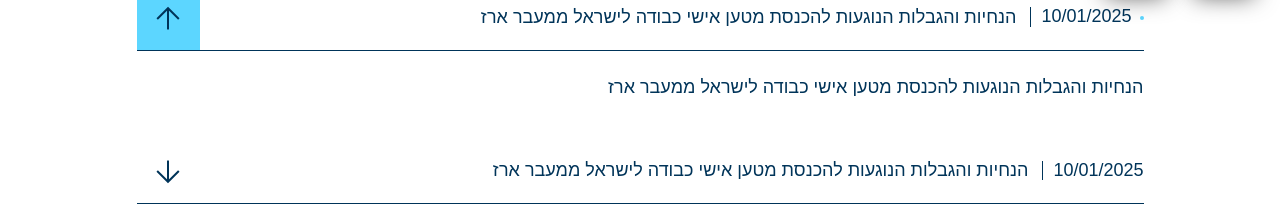
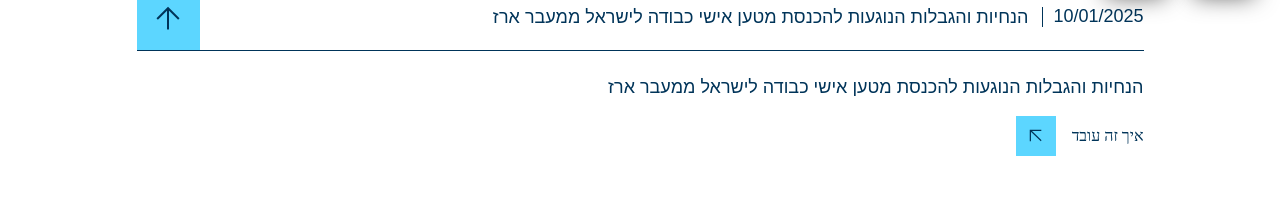
Before and after one commit to danniuz/border-crossing, a website built with Vite: page flashes.html in a window 1280 px wide. Shown: the part 573-784 px from the top of the page. Built offline with nearby package versions, Linux system fonts and the light colour scheme; a web font is replaced by a local one.

Commit message:
Fix faq-page

```diff
--- a/flashes.html
+++ b/flashes.html
@@ -214,7 +214,7 @@
             <div class="main-content__page">
               <div class="flashes__faq faq__list" id="flashes-faq">
                 <div class="faq__item faq__item--opened">
-                  <div class="faq__item-header faq__item-header--with-tag">
+                  <div class="faq__item-header">
                     <div class="faq__item-header-date">10/01/2025</div>
                     <h4 class="faq__item-header-text">
                       הנחיות והגבלות הנוגעות להכנסת מטען אישי כבודה לישראל ממעבר
@@ -230,8 +230,19 @@
                     </button>
                   </div>
                   <div class="faq__item-content">
-                    הנחיות והגבלות הנוגעות להכנסת מטען אישי כבודה לישראל ממעבר
-                    ארז
+                    <div>
+                      הנחיות והגבלות הנוגעות להכנסת מטען אישי כבודה לישראל ממעבר
+                      ארז
+                    </div>
+
+                    <a class="faq__item-link-list-item" href="#">
+                      איך זה עובד
+                      <img
+                        src="icons/arrow-up-left-sm.svg"
+                        class="faq__item-link-list-item-icon"
+                        alt="Arrow Up Left"
+                      >
+                    </a>
                   </div>
                 </div>
 
--- a/src/main.js
+++ b/src/main.js
@@ -30,7 +30,9 @@
 initAside({ opened: false });
 loadMap();
 initMarquee({ start: true });
-initAccordion('#flashes-faq', 'faq__item', 'faq__item--opened');
+initAccordion('#flashes-faq', 'faq__item', 'faq__item--opened', {
+  avoidEventBubbleClasses: ['faq__item-link-list-item'],
+});
 initAutoScrollAccordion(
   '#manager-speech-statement-list',
   'manager-speech__statement-item',
--- a/src/styles/components/_faq.scss
+++ b/src/styles/components/_faq.scss
@@ -7,6 +7,33 @@
         gap: 16px;
         width: 100%;
     }
+
+    &__item-link-list-item {
+        font-family: IBM Plex Sans Hebrew;
+        font-weight: 400;
+        font-size: 16px;
+        line-height: 130%;
+        color: var(--dark-blue);
+        text-align: end;
+        display: inline-flex;
+        gap: 16px;
+        justify-content: end;
+        align-items: center;
+        text-decoration: none;
+        margin-top: 16px;
+
+        &:not(:last-child) {
+            border-bottom: 2px solid var(--dark-blue);
+        }
+
+        &-icon {
+            width: 40px;
+            height: 40px;
+            background-color: var(--cyan-tag);
+            padding: 12px;
+        }
+    }
+
 
     &__statement-item-link {
         background-color: #F2F4F5;
```
